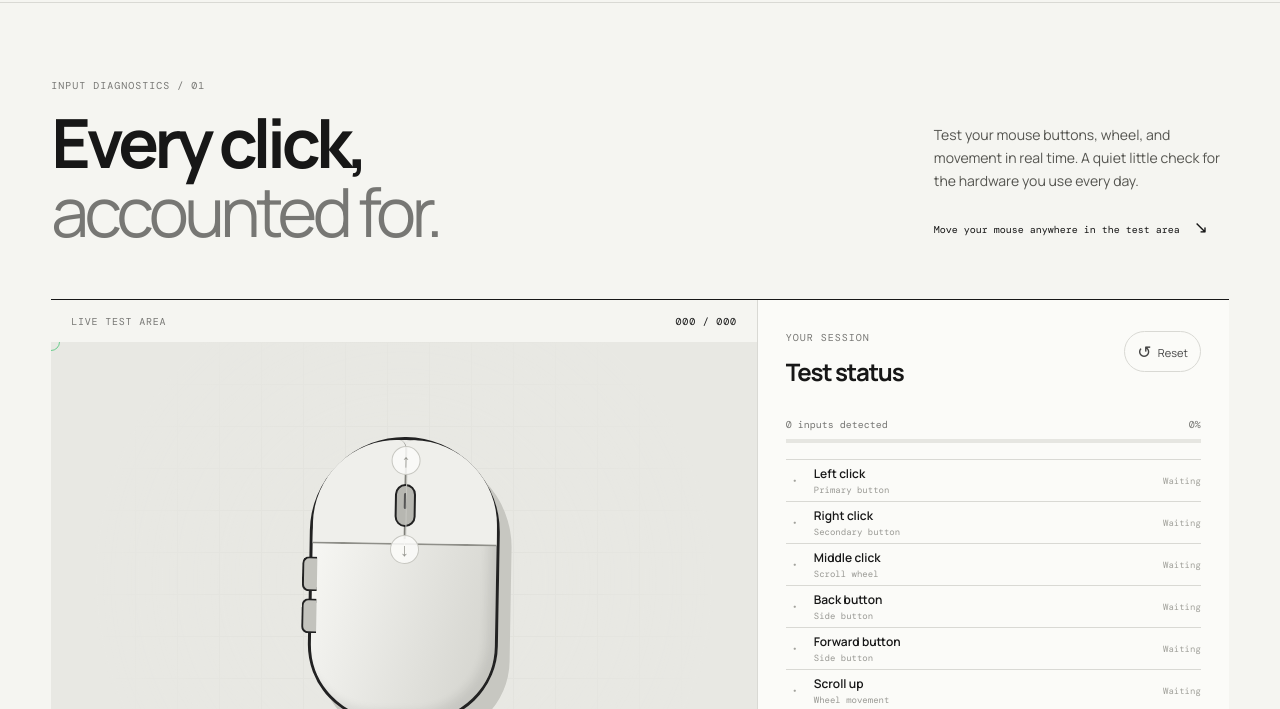
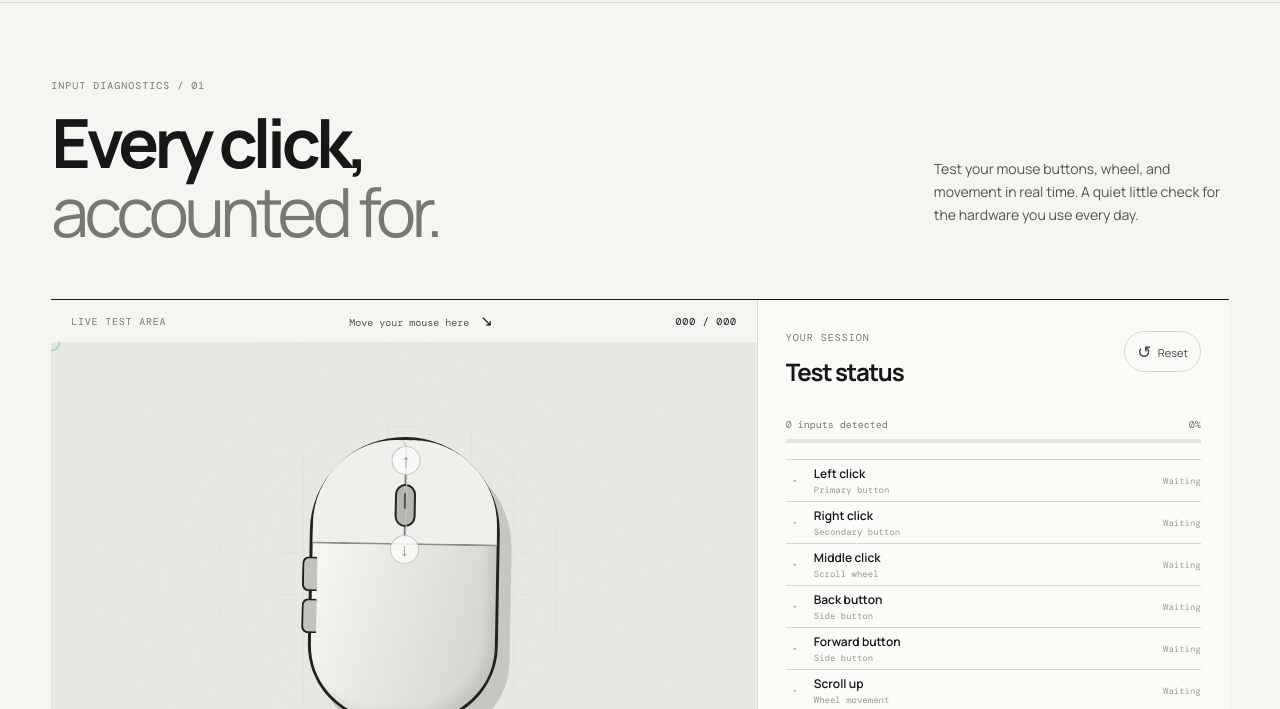
Before and after one commit to Zestojomoc/MOUSE-CHECKER, a website built with Vite: page index.html in a window 1280 px wide. Shown: the part 73-782 px from the top of the page. Built offline with nearby package versions, Linux system fonts and the light colour scheme.

Commit message:
Refine test area instructions

```diff
--- a/src/main.js
+++ b/src/main.js
@@ -10,9 +10,9 @@ const tests = [
 document.querySelector('#app').innerHTML = `
   <header class="site-header"><a class="brand" href="/" aria-label="Mouse Checker home"><span class="brand-mark" aria-hidden="true"><svg viewBox="0 0 24 24" focusable="false"><path d="M12 3a6 6 0 0 0-6 6v6a6 6 0 0 0 12 0V9a6 6 0 0 0-6-6Z"></path><path d="M12 3v6M9 6h6"></path></svg></span> Mouse Checker</a><div class="header-note"><span class="live-dot"></span> Browser input utility</div></header>
   <main>
-    <section class="intro"><div><p class="eyebrow">INPUT DIAGNOSTICS / 01</p><h1>Every click,<br><em>accounted for.</em></h1></div><div class="intro-copy"><p>Test your mouse buttons, wheel, and movement in real time. A quiet little check for the hardware you use every day.</p><span class="scroll-cue">Move your mouse anywhere in the test area <span aria-hidden="true">↘</span></span></div></section>
+    <section class="intro"><div><p class="eyebrow">INPUT DIAGNOSTICS / 01</p><h1>Every click,<br><em>accounted for.</em></h1></div><div class="intro-copy"><p>Test your mouse buttons, wheel, and movement in real time. A quiet little check for the hardware you use every day.</p></div></section>
     <section class="workbench" aria-label="Mouse test area">
-      <div class="tester-panel"><div class="panel-top"><span>LIVE TEST AREA</span><span class="panel-coordinate" id="coordinates">000 / 000</span></div>
+      <div class="tester-panel"><div class="panel-top"><span>LIVE TEST AREA</span><span class="panel-prompt">Move your mouse here <span aria-hidden="true">↘</span></span><span class="panel-coordinate" id="coordinates">000 / 000</span></div>
         <div class="test-stage" id="test-stage" tabindex="0" aria-label="Interactive mouse testing area"><div class="stage-grid" aria-hidden="true"></div><div class="movement-pulse" id="movement-pulse"></div><div class="mouse-illustration" aria-hidden="true"><div class="mouse-shell"><div class="mouse-left" data-button="left"></div><div class="mouse-right" data-button="right"></div><div class="mouse-divider"></div><div class="mouse-wheel" data-button="middle"><span></span></div><div class="mouse-side side-back" data-button="back"></div><div class="mouse-side side-forward" data-button="forward"></div><div class="scroll-arrows"><span data-scroll-arrow="up">↑</span><span data-scroll-arrow="down">↓</span></div></div></div><div class="stage-hint" id="stage-hint"><span class="hint-key">⌁</span><span>Interact with your mouse</span></div><div class="event-toast" id="event-toast" aria-live="polite">Awaiting input</div></div>
         <div class="panel-bottom"><span>RIGHT CLICK ENABLED</span><span id="hold-status">Ready to hold</span></div></div>
       <aside class="status-panel" aria-labelledby="status-title"><div class="status-heading"><div><p class="eyebrow">YOUR SESSION</p><h2 id="status-title">Test status</h2></div><button class="reset-button" id="reset" type="button"><span aria-hidden="true">↺</span> Reset</button></div><div class="progress-wrap"><div class="progress-label"><span id="progress-count">0 inputs detected</span><span id="progress-percent">0%</span></div><div class="progress-track"><div id="progress-bar"></div></div></div><div class="status-list" id="status-list">${tests.map(([id, label, detail]) => `<div class="status-row" data-status="${id}"><div class="status-icon" aria-hidden="true">${id === 'movement' ? '✦' : id === 'double' ? '2×' : id === 'hold' ? '◷' : '·'}</div><div class="status-name"><strong>${label}</strong><small>${detail}</small></div><span class="status-badge">Waiting</span></div>`).join('')}</div><p class="status-footnote"><span class="green-dot"></span> Working states persist until reset</p></aside>
--- a/src/style.css
+++ b/src/style.css
@@ -20,8 +20,8 @@ h1 { margin-bottom:0; font-size:clamp(42px,5.3vw,72px); line-height:1.01; letter
 h1 em { color:var(--muted); font-style:normal; font-weight:400; }
 .intro-copy { max-width:295px; padding-bottom:5px; }
 .intro-copy p { font-size:14px; line-height:1.65; color:#555550; }
-.scroll-cue { display:block; margin-top:22px; color:var(--ink); font:10px var(--mono); line-height:1.5; }
-.scroll-cue span { font-size:17px; margin-left:8px; }
+.panel-prompt { color:#555550; text-transform:none; letter-spacing:0; }
+.panel-prompt span { color:var(--ink); font-size:15px; margin-left:5px; }
 .workbench { display:grid; grid-template-columns:minmax(0,1.5fr) minmax(340px,1fr); border-top:1px solid var(--ink); border-bottom:1px solid var(--line); }
 .tester-panel { min-width:0; border-right:1px solid var(--line); }
 .panel-top,.panel-bottom { height:42px; padding:0 20px; display:flex; align-items:center; justify-content:space-between; }
```
